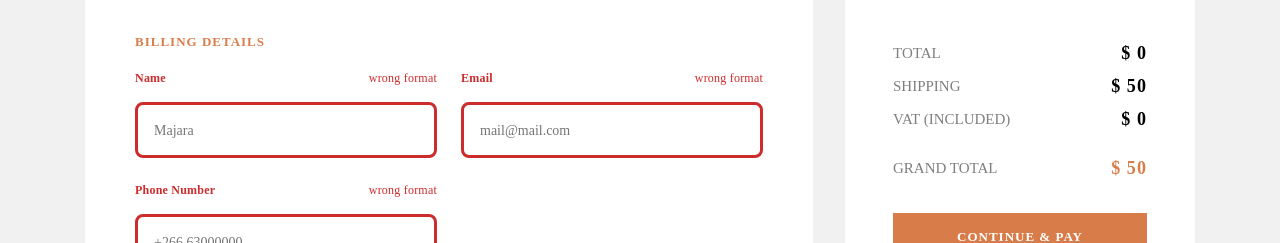
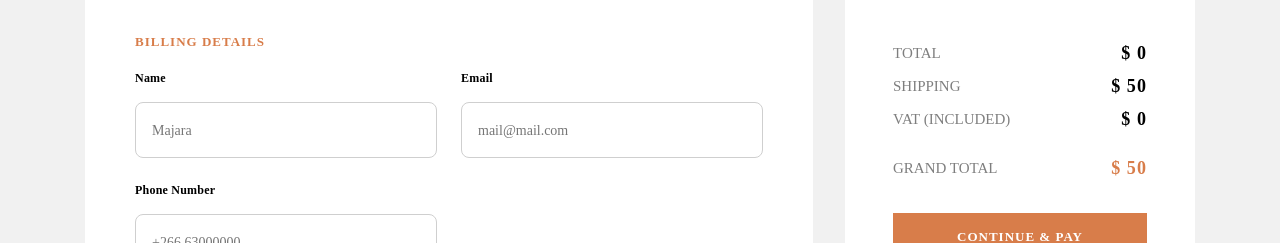
Before and after one commit to md5dalton/audiophile, a React app: page /checkout in a window 1280 px wide. Shown: the part 557-800 px from the top of the page. Built offline with nearby package versions, Linux system fonts and the light colour scheme; the HTML template or start-up script is replaced by a standard one; a web font is replaced by a local one.

Commit message:
Update index.js

```diff
--- a/src/components/Routes/Checkout/FormCore/FieldText/index.js
+++ b/src/components/Routes/Checkout/FormCore/FieldText/index.js
@@ -4,7 +4,7 @@ import InputWrapper from "../InputWrapper"
 
 const FieldText = ({ className, label, ...props }) => {
 
-    const [ invalid, setInvalid ] = useState(true)
+    const [ invalid, setInvalid ] = useState(false)
 
     return (
         <Field className={(className || "") + (className && invalid ? " " : "") + (invalid ? "error" : "")} >
```
